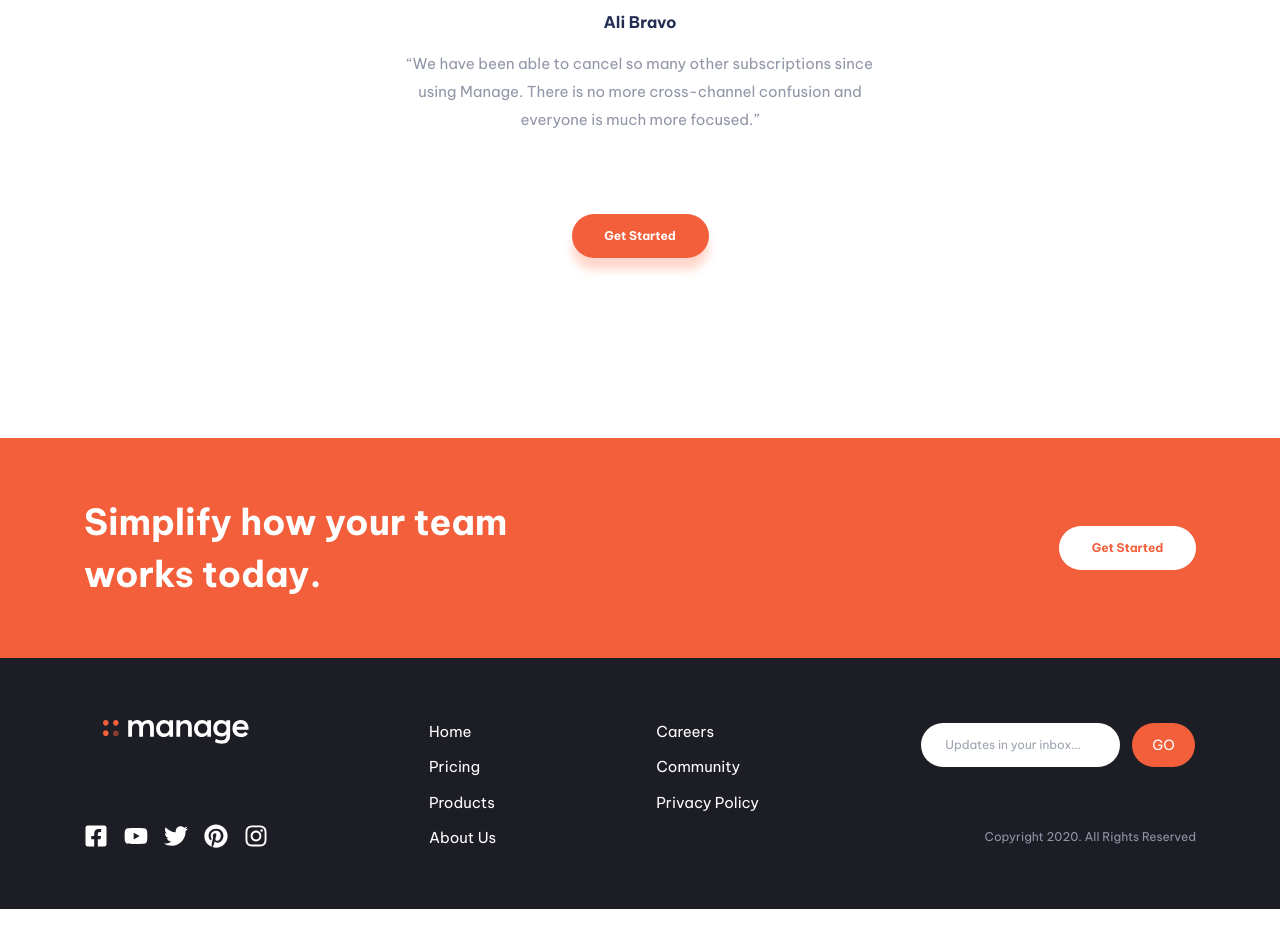
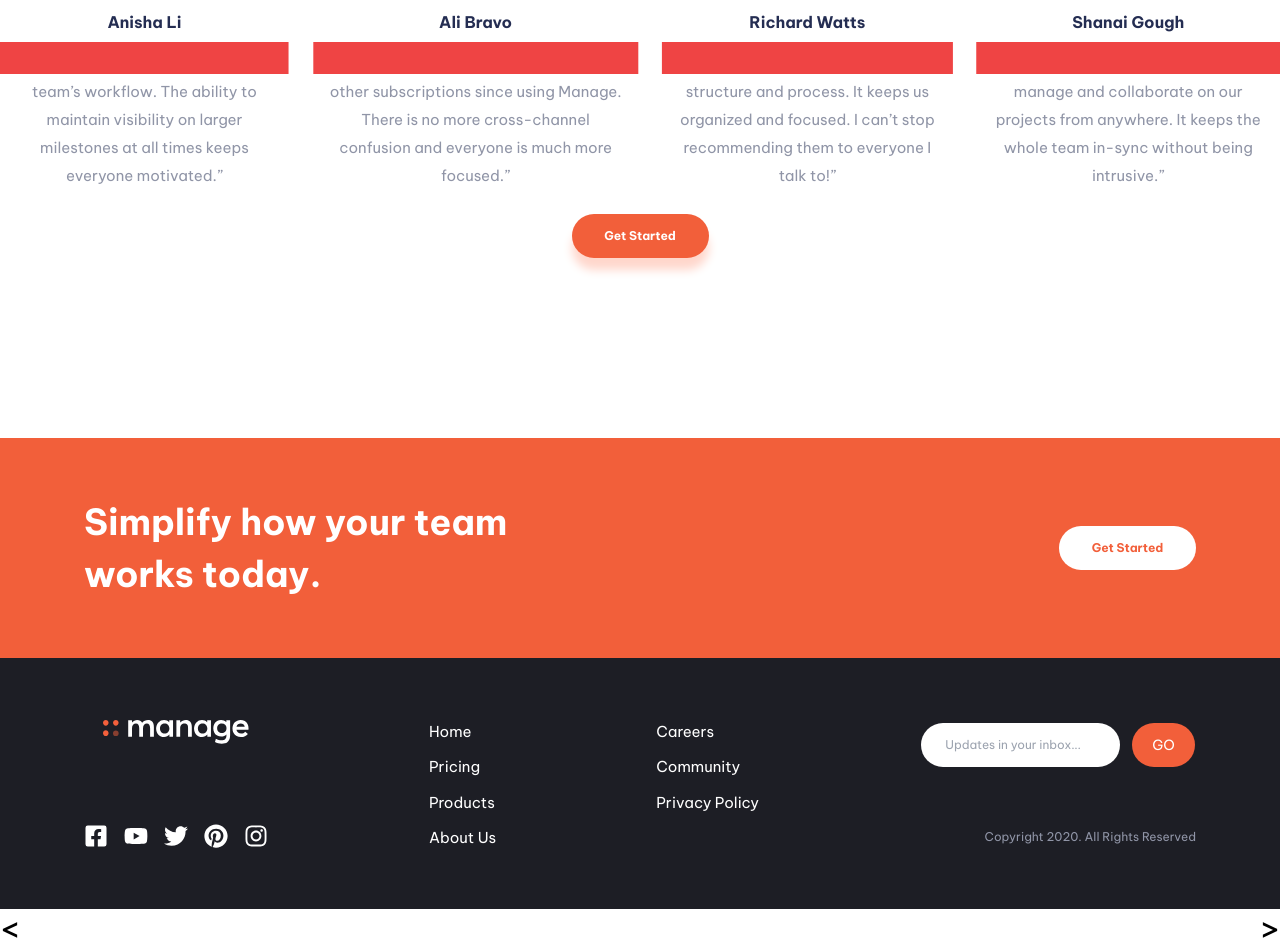
Before and after one commit to SLeo99/manage-landing-page, a React (Vite) app: page / in a window 1280 px wide. Shown: the part 1732-2684 px from the top of the page. Before the commit the page ends 2641 px from the top, so only its background shows below. Built offline with nearby package versions, Linux system fonts and the light colour scheme.

Commit message:
carousel functionality mobile

```diff
--- a/src/App.jsx
+++ b/src/App.jsx
@@ -13,6 +13,63 @@ function App() {
     setTheme(!theme)
     document.documentElement.classList.toggle('dark')
   }
+  const data = [
+    {
+      id: 0,
+      onScreen: true,
+      isFocus: false,
+      name: 'Anisha Li',
+      testimony: '“Manage has supercharged our team’s workflow. The ability to maintain visibility on larger milestones at all times keeps everyone motivated.”'
+    },
+    {
+      id: 1,
+      onScreen: true,
+      isFocus: true,
+      name: 'Ali Bravo',
+      testimony: '“We have been able to cancel so many other subscriptions since using Manage. There is no more cross-channel confusion and everyone is much more focused.”'
+    },
+    {
+      id: 2,
+      onScreen: true,
+      isFocus: false,
+      name:'Richard Watts',
+      testimony: '“Manage allows us to provide structure and process. It keeps us organized and focused. I can’t stop recommending them to everyone I talk to!”'
+    },
+    {
+      id: 3,
+      onScreen: false,
+      isFocus: false,
+      name: 'Shanai Gough',
+      testimony: '“Their software allows us to track, manage and collaborate on our projects from anywhere. It keeps the whole team in-sync without being intrusive.”'
+    }
+  ]
+  const initialElements = data.filter(item => item.onScreen === true)
+  const inQueueElements = data.filter(item => item.onScreen === false)
+
+  const [initialTestimonials, setInitialTestimonials] = useState(initialElements)
+  const [unusedElements, setUnusedElements] = useState(inQueueElements)
+  const [currentIndex, setCurrentIndex] = useState(0)
+
+  const nextElement = () => {
+    const toQueueElement = initialTestimonials.shift(item => { item })
+    const newOnScreenElement = unusedElements.shift(item => { item })
+    setInitialTestimonials(initialTestimonials.concat(newOnScreenElement))
+    setUnusedElements(unusedElements.concat(toQueueElement))
+    const isFirstElement = currentIndex === data.length - 1;
+    const newElement = isFirstElement ? 0 : currentIndex + 1
+    setCurrentIndex(newElement)
+  }
+
+  const prevElement = () => {
+    const toQueueElement = initialTestimonials.pop(item => { item })
+    const newOnScreenElement = unusedElements.pop(item => { item })
+    setInitialTestimonials([newOnScreenElement].concat(initialTestimonials))
+    setUnusedElements([toQueueElement].concat(unusedElements))
+    const isLastElement = currentIndex === 0;
+    const newElement = isLastElement ? data.length - 1 : currentIndex - 1
+    setCurrentIndex(newElement)
+  }
+
 
   return (
     <div className="relative bg-white dark:bg-[#212121] duration-300">
@@ -22,6 +79,14 @@ function App() {
       <Testimonials />
       <Simplify />
       <Footer />
+      <div className="w-full flex justify-between">
+        <span className="text-4xl" onClick={
+          () => prevElement()
+        }>{`<`}</span>
+        <span className="text-4xl"
+        onClick={() => nextElement()}
+        >{`>`}</span>
+      </div>
     </div>
   )
 }
--- a/src/components/Hero.jsx
+++ b/src/components/Hero.jsx
@@ -7,7 +7,7 @@ export default function Hero({dark}) {
   return (
     <main className='w-[87.5%] flex flex-col lg:flex-row-reverse mx-auto mt-[42px] lg:w-[77.25%] lg:mt-40 xl:max-w-[1112px]'>
       <div className='lg:basis-1/2 lg:flex lg:items-center lg:justify-center'>
-        <img src={!dark ? heroImg : heroImgDark} alt="" className='mx-auto'/>
+        <img src={!dark ? heroImg : heroImgDark} alt="Intro Image" className='mx-auto'/>
       </div>
       <div className='flex flex-col items-center lg:items-start gap-7 lg:basis-1/2'>
         <div className='mt-4 flex flex-col items-center gap-2 lg:gap-7'>
--- a/src/components/TestimonialCarousel.jsx
+++ b/src/components/TestimonialCarousel.jsx
@@ -1,23 +1,112 @@
-import img from '../../src/assets/avatar-ali.png';
+import { useState } from 'react';
+import firstTestimonyImage from '../../src/assets/avatar-anisha.png'
+import secondTestimonyImage from '../../src/assets/avatar-ali.png'
+import thirdTestimonyImage from '../../src/assets/avatar-richard.png'
+import fourthTestimonyImage from '../../src/assets/avatar-shanai.png'
+import { FaChevronLeft, FaChevronRight } from "react-icons/fa";
+
 
 
 export default function TestimonialCarousel() {
+  const data = [
+  {
+    id: 0,
+    onScreen: true,
+    isFocus: false,
+    name: 'Anisha Li',
+    testimony: '“Manage has supercharged our team’s workflow. The ability to maintain visibility on larger milestones at all times keeps everyone motivated.”',
+    img: firstTestimonyImage
+  },
+  {
+    id: 1,
+    onScreen: true,
+    isFocus: true,
+    name: 'Ali Bravo',
+    testimony: '“We have been able to cancel so many other subscriptions since using Manage. There is no more cross-channel confusion and everyone is much more focused.”',
+    img: secondTestimonyImage
+  },
+  {
+    id: 2,
+    onScreen: true,
+    isFocus: false,
+    name:'Richard Watts',
+    testimony: '“Manage allows us to provide structure and process. It keeps us organized and focused. I can’t stop recommending them to everyone I talk to!”',
+    img: thirdTestimonyImage
+  },
+  {
+    id: 3,
+    onScreen: false,
+    isFocus: false,
+    name: 'Shanai Gough',
+    testimony: '“Their software allows us to track, manage and collaborate on our projects from anywhere. It keeps the whole team in-sync without being intrusive.”',
+    img: fourthTestimonyImage
+
+  }
+]
+
+  const [currentIndex, setCurrentIndex] = useState(0)
+  const initialElements = data.filter(item => item.onScreen === true)
+  const inQueueElements = data.filter(item => item.onScreen === false)
+
+  const [initialTestimonials, setInitialTestimonials] = useState(initialElements)
+  const [unusedElements, setUnusedElements] = useState(inQueueElements)
+
+  const nextElement = () => {
+    const toQueueElement = initialTestimonials.shift(item => { item })
+    const newOnScreenElement = unusedElements.shift(item => { item })
+    setInitialTestimonials(initialTestimonials.concat(newOnScreenElement))
+    setUnusedElements(unusedElements.concat(toQueueElement))
+    const isFirstElement = currentIndex === data.length - 1;
+    const newElement = isFirstElement ? 0 : currentIndex + 1
+    setCurrentIndex(newElement)
+  }
+
+  const prevElement = () => {
+    const toQueueElement = initialTestimonials.pop(item => { item })
+    const newOnScreenElement = unusedElements.pop(item => { item })
+    setInitialTestimonials([newOnScreenElement].concat(initialTestimonials))
+    setUnusedElements([toQueueElement].concat(unusedElements))
+    const isLastElement = currentIndex === 0;
+    const newElement = isLastElement ? data.length - 1 : currentIndex - 1
+    setCurrentIndex(newElement)
+  }
+
   return (
     <div className='flex flex-col items-center gap-[26px] xl:gap-6'>
-      <article className='flex flex-col h-[248px] relative max-w-[540px] xl:h-[224px]'>
-        <div className='w-[72px] mx-auto -translate-y-9'>
-          <img src={img} alt="" />
-        </div>
-        <div className='flex flex-col gap-2 text-center'>
-          <h2 className='-translate-y-2 text-DarkBlue dark:text-white font-bold duration-300'>Ali Bravo</h2>
-          <p className='text-[15px] w-11/12 mx-auto leading-7 text-DarkGrayishBlue'>“We have been able to cancel so many other subscriptions since using Manage. There is no more cross-channel confusion and everyone is much more focused.”</p>
-        </div>
-      </article>
+      <div className='xl:hidden'>
+        <article key={data[currentIndex].id} className={currentIndex === data[currentIndex].id ? 'relative flex flex-col h-[248px] max-w-[540px] xl:h-[224px] dark:bg-[#2b2b2b]' : 'hidden'}>
+          <div className='absolute flex justify-between items-center top-1/2 left-1/2 w-full h-full -translate-x-1/2 -translate-y-1/2 xl:h-8 z-30'>
+            <span className='text-3xl h-full basis-1/2 flex items-center' onMouseDown={() => prevElement()}><span className='hidden xl:block'><FaChevronLeft /></span></span>
+            <span className='text-3xl h-full basis-1/2 flex items-center' onMouseDown={() => nextElement()}><span className='hidden xl:block'><FaChevronRight /></span></span>
+          </div>
+          <div className='w-[72px] mx-auto -translate-y-9'>
+                <img src={data[currentIndex].img} alt="" />
+          </div>
+          <div className='flex flex-col gap-2 text-center'>
+                <h2 className='-translate-y-2 text-DarkBlue dark:text-white font-bold duration-300'>{data[currentIndex].name}</h2>
+                <p className='text-[15px] w-11/12 mx-auto leading-7 text-DarkGrayishBlue'>{data[currentIndex].testimony}</p>
+          </div>
+        </article>
+      </div>
+      {/* xXDDDDDDDDDDDDD */}
+      <div className='hidden xl:flex xl:gap-6'>
+        {data.map((item) => (
+          <article key={item.id} className='relative flex flex-col h-[248px] max-w-[540px] xl:h-[224px] dark:bg-[#2b2b2b]'>
+            <div className='absolute top-1/2 left-1/2 w-full -translate-x-1/2 -translate-y-1/2 h-8 bg-red-500'></div>
+            <div className='w-[72px] mx-auto -translate-y-9'>
+                  <img src={item.img} alt="" />
+            </div>
+            <div className='flex flex-col gap-2 text-center'>
+                  <h2 className='-translate-y-2 text-DarkBlue dark:text-white font-bold duration-300'>{item.name}</h2>
+                  <p className='text-[15px] w-11/12 mx-auto leading-7 text-DarkGrayishBlue'>{item.testimony}</p>
+            </div>
+          </article>
+        ))}
+      </div>
       <div className='flex justify-center gap-1 xl:hidden'>
-        <span className='w-2 h-2 border border-BrightRed rounded-full bg-BrightRed'></span>
-        <span className='w-2 h-2 border border-BrightRed rounded-full bg-BrightRed'></span>
-        <span className='w-2 h-2 border border-BrightRed rounded-full bg-BrightRed'></span>
-        <span className='w-2 h-2 border border-BrightRed rounded-full bg-BrightRed'></span>
+        {data.map((item) => (
+          <span key={item.id} className={item.id === currentIndex ? 'w-2 h-2 border border-BrightRed rounded-full bg-BrightRed' : 'w-2 h-2 border border-BrightRed rounded-full'}></span>
+        ))}
       </div>
       {/* OrangeBtn w margin-top */}
       <a href="#" className='w-[137px] text-center py-[14px] bg-BrightRed rounded-full text-xs font-bold mt-[20px] text-white shadow-[0px_12px_10px_0px_rgba(255,215,204,1)] dark:shadow-[0px_12px_5px_0px_rgba(0,20,20,.2)] hover:opacity-75 duration-300'>Get Started</a>
```
Also changed, not shown: src/components/Nav.jsx (+9 -5 lines).
